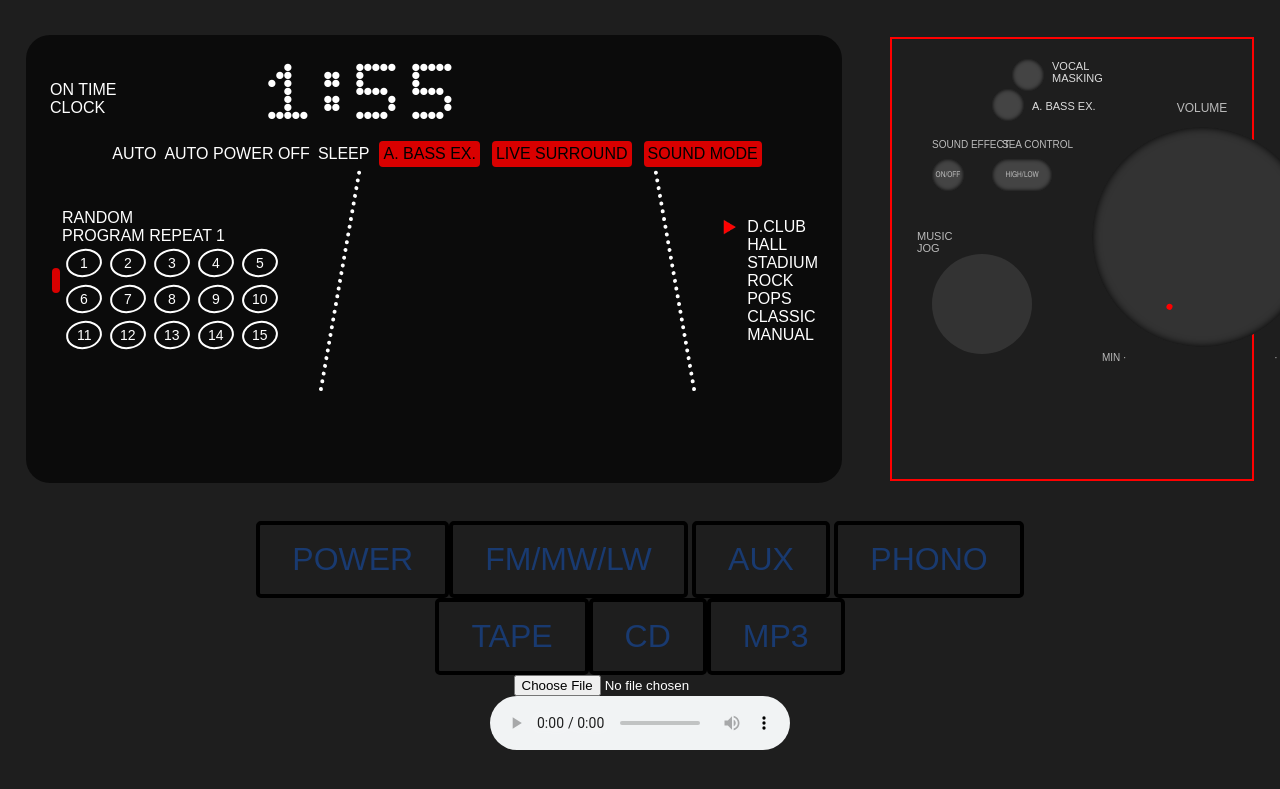
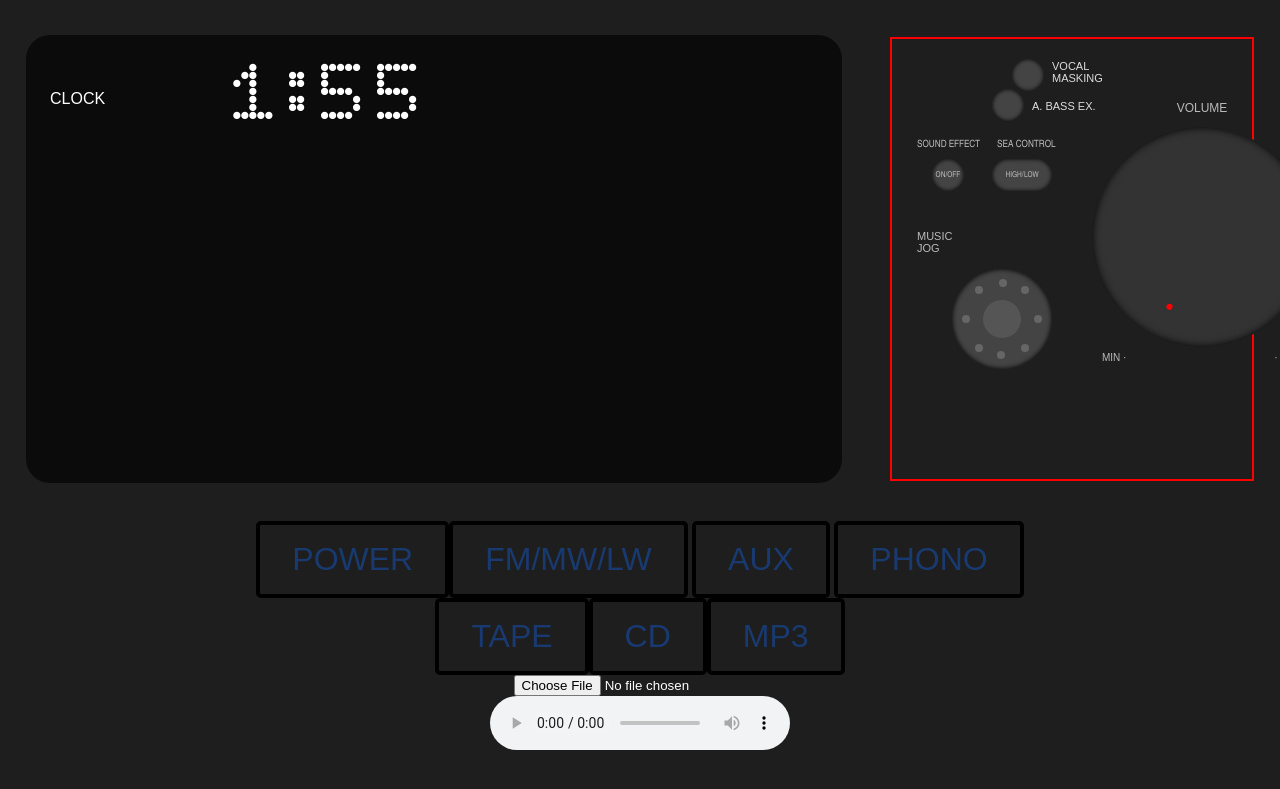
Before and after one commit to Dion2011q/MusicEQ, a plain HTML site: page index.html in a window 1280 px wide. Shown: the part 101-890 px from the top of the page. Drawn offline with Linux system fonts and the light colour scheme.

Commit message:
added music jog detail and sound effect button toggle. also clock hides everything now

```diff
--- a/index.html
+++ b/index.html
@@ -104,14 +104,24 @@
     <p class="sound-effect-label">SOUND EFFECT</p>
     <p class="sea-control-label">SEA CONTROL</p>
 
-    <button class="sound-effect">ON/OFF</button>
+    <button id="sound-effect">ON/OFF</button>
     <button class="sea-control">HIGH/LOW</button>
 
     <p class="music-jog-label">MUSIC<br>JOG</p>
     <div class="jog-buttons">
-        <button id="prev"></button>
-        <button id="next"></button>
-    </div>
+    <button id="prev">
+        <div class="dot"></div>
+        <div class="dot"></div>
+        <div class="dot"></div>
+        <div class="dot"></div>
+    </button>
+    <button id="next">
+        <div class="dot"></div>
+        <div class="dot"></div>
+        <div class="dot"></div>
+        <div class="dot"></div>
+    </button>
+</div>
 
   <div class="volume-group">
     <p class="volume-label">VOLUME</p>
--- a/js/controls.js
+++ b/js/controls.js
@@ -18,6 +18,7 @@ function makeVerticalRotatable(elementId, minDeg = 0, maxDeg = 360, onRotateCall
     onRotateCallback(percentage);
   }
 
+  // Mouse events
   knob.addEventListener("mousedown", (e) => {
     e.preventDefault();
     isDragging = true;
@@ -49,6 +50,40 @@ function makeVerticalRotatable(elementId, minDeg = 0, maxDeg = 360, onRotateCall
     isDragging = false;
     knob.style.cursor = "grab";
   });
+
+  // Touch events
+  knob.addEventListener("touchstart", (e) => {
+    e.preventDefault();
+    isDragging = true;
+    startY = e.touches[0].clientY;
+    knob.style.cursor = "grabbing";
+  }, { passive: false });
+
+  document.addEventListener("touchmove", (e) => {
+    if (!isDragging) return;
+    const touch = e.touches[0];
+    const deltaY = startY - touch.clientY;
+    const sensitivity = 1.5;
+    let newRotation = currentRotation + deltaY * sensitivity;
+
+    newRotation = Math.max(minDeg, Math.min(maxDeg, newRotation));
+
+    knob.style.transform = `rotate(${newRotation}deg)`;
+    currentRotation = newRotation;
+    startY = touch.clientY;
+
+    localStorage.setItem("rotation-" + elementId, currentRotation);
+
+    if (onRotateCallback) {
+      const percentage = (currentRotation - minDeg) / rotationRange;
+      onRotateCallback(percentage);
+    }
+  }, { passive: false });
+
+  document.addEventListener("touchend", () => {
+    isDragging = false;
+    knob.style.cursor = "grab";
+  });
 }
 
 // Functie om het volume van de *actieve* audio-element in te stellen
--- a/js/script.js
+++ b/js/script.js
@@ -29,6 +29,64 @@ let lastSource = null;
 // MAAK currentAudio GLOBAAL TOEGANKELIJK
 window.currentAudio = null; // Houdt de actieve audiobron bij
 
+// Functie om alle lichten, teksten en lijnen te verbergen behalve de klok
+function hideAllTextAndLights() {
+    const elementsToHide = [
+        trackInfo,
+        document.getElementById("on-time"),
+        document.getElementById("tuned-light"),
+        document.getElementById("auto-light"),
+        document.getElementById("auto-power-off-light"),
+        document.getElementById("sleep-light"),
+        document.getElementById("a-bass-ex-light"),
+        document.getElementById("live-surround-light"),
+        document.getElementById("sound-mode-light"),
+        stereoLight,
+        document.getElementById("random-light"),
+        document.getElementById("program-light"),
+        document.getElementById("repeat1-light"),
+        document.getElementById("CD-tracks"),
+        document.getElementById("sound-modes"),
+        document.getElementById("middle-line"),
+        document.getElementById("middle-line-inverted"),
+    ];
+
+    elementsToHide.forEach(el => {
+        if (el) {
+            el.style.display = 'none';
+        }
+    });
+}
+
+// Functie om alle lichten, teksten en lijnen weer zichtbaar te maken
+function showAllTextAndLights() {
+    const elementsToShow = [
+        trackInfo,
+        document.getElementById("on-time"),
+        document.getElementById("tuned-light"),
+        document.getElementById("auto-light"),
+        document.getElementById("auto-power-off-light"),
+        document.getElementById("sleep-light"),
+        document.getElementById("a-bass-ex-light"),
+        document.getElementById("live-surround-light"),
+        document.getElementById("sound-mode-light"),
+        stereoLight,
+        document.getElementById("random-light"),
+        document.getElementById("program-light"),
+        document.getElementById("repeat1-light"),
+        document.getElementById("CD-tracks"),
+        document.getElementById("sound-modes"),
+        document.getElementById("middle-line"),
+        document.getElementById("middle-line-inverted"),
+    ];
+
+    elementsToShow.forEach(el => {
+        if (el) {
+            el.style.display = ''; // Herstelt de standaardweergave
+        }
+    });
+}
+
 // Bij het laden van de pagina: klokmodus aan
 window.addEventListener("DOMContentLoaded", () => {
     isPoweredOn = false;
@@ -41,6 +99,9 @@ window.addEventListener("DOMContentLoaded", () => {
 
 // Start klokmodus
 function showClock() {
+    // Verberg alle andere elementen
+    hideAllTextAndLights();
+
     function updateClock() {
         const now = new Date();
         const hours = now.getHours().toString();
@@ -61,6 +122,8 @@ function stopClock() {
     clockInterval = null;
     clockInfo.textContent = "";
     infoLights.style.marginRight = "24px";
+    // Maak alle lichten, teksten en lijnen weer zichtbaar
+    showAllTextAndLights();
 }
 
 // Inputbron selecteren
@@ -188,7 +251,6 @@ audioFileInput.addEventListener('change', () => {
     const isMp3 = file.name.toLowerCase().endsWith('.mp3') || file.type === 'audio/mpeg';
 
     if (!isMp3) {
-        alert("Dit is geen geldig MP3-bestand.");
         setSource("ONGELDIG BESTAND");
         switchInput('aux');
         return;
@@ -198,7 +260,7 @@ audioFileInput.addEventListener('change', () => {
     audioPlayer.src = url;
     audioPlayer.load();
 
-    setSource("MP3", file.name); // Toon de bestandsnaam als trackinfo
+    setSource("MP3"); // Toon MP3 als source
 
     audioPlayer.play().then(() => {
         switchInput('mp3');
--- a/js/sound-mode.js
+++ b/js/sound-mode.js
@@ -1,44 +1,70 @@
 const modes = document.querySelectorAll('.sound-mode');
 let index = 0; // Standaardwaarde, overschreven door localStorage
+let soundEffectsEnabled = true; // Nieuwe variabele om de status bij te houden
 
 // Functie om de geselecteerde modus bij te werken
 function updateSelected() {
     modes.forEach((mode, i) => {
-            mode.classList.toggle('selected', i === index);
+        // De 'selected' klasse wordt alleen toegevoegd als soundEffectsEnabled true is
+        mode.classList.toggle('selected', i === index && soundEffectsEnabled);
     });
-        // Sla de geselecteerde index op in localStorage
+    // Sla de geselecteerde index en de status op in localStorage
     localStorage.setItem('selectedSoundModeIndex', index);
+    localStorage.setItem('soundEffectsEnabled', soundEffectsEnabled);
 }
 
-    // Controleer of er een eerder opgeslagen index is bij het laden van de pagina
+// Controleer of er eerder opgeslagen waarden zijn bij het laden
 const storedIndex = localStorage.getItem('selectedSoundModeIndex');
+const storedEnabled = localStorage.getItem('soundEffectsEnabled');
+
 if (storedIndex !== null) {
-        index = parseInt(storedIndex, 10); // Converteer de string terug naar een nummer
+    index = parseInt(storedIndex, 10);
 } else {
-        // Als er nog niets is opgeslagen, stel "D.CLUB" in als standaard
-        // Dit is de eerste modus (index 0) in je lijst
-        index = 0;
+    index = 0; // Standaardmodus is de eerste
+}
+
+if (storedEnabled !== null) {
+    // Converteer de opgeslagen string "true" of "false" naar een boolean
+    soundEffectsEnabled = storedEnabled === 'true';
 }
 
 // Initialiseer de selectie bij het laden van de pagina
 updateSelected();
 
 // Event listeners voor 'prev' en 'next' knoppen
-    // Zorg ervoor dat je deze knoppen in je HTML hebt (id="prev" en id="next")
 document.getElementById('prev').addEventListener('click', () => {
+    // Navigeer alleen als de effecten zijn ingeschakeld
+    if (soundEffectsEnabled) {
         index = (index - 1 + modes.length) % modes.length;
         updateSelected();
+    }
 });
 
 document.getElementById('next').addEventListener('click', () => {
+    // Navigeer alleen als de effecten zijn ingeschakeld
+    if (soundEffectsEnabled) {
         index = (index + 1) % modes.length;
         updateSelected();
+    }
 });
 
-    // Optioneel: Klik op een modus om deze te selecteren
+// Klik op een modus om deze te selecteren
 modes.forEach((mode, i) => {
     mode.addEventListener('click', () => {
+        // Selecteer alleen als de effecten zijn ingeschakeld
+        if (soundEffectsEnabled) {
             index = i;
             updateSelected();
+        }
     });
 });
+
+// Event listener voor de 'sound-effect' button om de selectie aan/uit te zetten
+document.getElementById('sound-effect').addEventListener('click', () => {
+    // Wissel de status
+    soundEffectsEnabled = !soundEffectsEnabled;
+
+    // Pas de weergave aan op basis van de nieuwe status
+    updateSelected();
+    }
+);
--- a/style.css
+++ b/style.css
@@ -227,20 +227,22 @@ html, body {
 .sound-effect-label {
     position: absolute;
     top: 90px;
-    left: 40px;
+    left: 25px;
     font-size: 10px;
     color: #bbbbbb;
+    font-family: "Arial Narrow", sans-serif;
 }
 
 .sea-control-label {
     position: absolute;
     top: 90px;
-    left: 110px;
+    left: 105px;
     font-size: 10px;
     color: #bbbbbb;
+    font-family: "Arial Narrow", sans-serif;
 }
 
-.sound-effect {
+#sound-effect {
     position: absolute;
     top: 120px;
     left: 40px;
@@ -343,43 +345,95 @@ html, body {
     transition: transform 0.05s linear;
 }
 
+/* Container voor de hele component */
 .jog-buttons {
     display: flex;
     justify-content: center;
     align-items: center;
-    width: fit-content;
-    margin: 20px auto;
+    width: 100px;
+    height: 100px;
+    position: relative;
+    border-radius: 50%;
+    background-color: #444; /* Donkergrijze achtergrond */
+    overflow: hidden;
 }
 
+/* De middelste cirkel */
+.jog-buttons::before {
+    content: '';
+    position: absolute;
+    top: 50%;
+    left: 50%;
+    transform: translate(-50%, -50%);
+    width: 38px;
+    height: 38px;
+    background-color: #555; /* Middengrijze kleur */
+    border-radius: 50%;
+    z-index: 2;
+}
+
+/* De knoppen voor prev en next */
 #prev, #next {
     width: 50px;
-    height: 100px;
+    height: 100%;
     border: none;
-    background: #333;
+    background-color: transparent;
     cursor: pointer;
     position: relative;
+    z-index: 1;
 }
 
-/* Halve cirkel links */
-#prev {
-    border-top-left-radius: 50px;
-    border-bottom-left-radius: 50px;
-    border-top-right-radius: 0;
-    border-bottom-right-radius: 0;
-    margin-right: 0px; /* tegen elkaar aan */
+/* Standaardstijl van de puntjes */
+.dot {
+    width: 8px;
+    height: 8px;
+    background-color: #666; /* Grijze kleur voor de puntjes */
+    border-radius: 50%;
+    position: absolute;
+    z-index: 3;
+}
+/* Posities van de puntjes op de prev-knop (linkerkant) */
+#prev .dot:nth-child(1) { /* Bovenste puntje links */
+    top: 17px;
+    left: 23px;
 }
 
-/* Halve cirkel rechts */
-#next {
-    border-top-right-radius: 50px;
-    border-bottom-right-radius: 50px;
-    border-top-left-radius: 0;
-    border-bottom-left-radius: 0;
-    margin-left: 0px; /* tegen elkaar aan */
+#prev .dot:nth-child(2) { /* Middelste puntje links */
+    top: 50%;
+    left: 10px;
+    transform: translateY(-50%);
 }
 
-#prev:hover, #next:hover {
-    background: #888;
+#prev .dot:nth-child(3) { /* Onderste puntje links */
+    bottom: 17px;
+    left: 23px;
+}
+
+#prev .dot:nth-child(4) { /* Bovenste puntje, bijna in het midden */
+    top: 10px;
+    right: -5px; /* Positionering aan de rechterkant van de prev-knop */
+}
+
+/* Posities van de puntjes op de next-knop (rechterkant) */
+#next .dot:nth-child(1) { /* Bovenste puntje rechts */
+    top: 17px;
+    right: 23px;
+}
+
+#next .dot:nth-child(2) { /* Middelste puntje rechts */
+    top: 50%;
+    right: 10px;
+    transform: translateY(-50%);
+}
+
+#next .dot:nth-child(3) { /* Onderste puntje rechts */
+    bottom: 17px;
+    right: 23px;
+}
+
+#next .dot:nth-child(4) { /* Onderste puntje, bijna in het midden */
+    bottom: 10px;
+    left: -5px; /* Positionering aan de linkerkant van de next-knop */
 }
 
 .a-bass, .vocal-masking {
@@ -391,10 +445,6 @@ html, body {
     box-shadow: inset 0 0 4px black;
     border: none;
     overflow: hidden;
-}
-
-.a-bass:hover, .vocal-masking:hover, .sound-effect:hover, .sea-control:hover, #prev:hover, #next:hover {
-    background: #555;
 }
 
 .a-bass:active, .vocal-masking:active, .sound-effect:active, .sea-control:active, #prev:active, #next:active {
```
Lines whose indentation alone changed are shown as unchanged.
